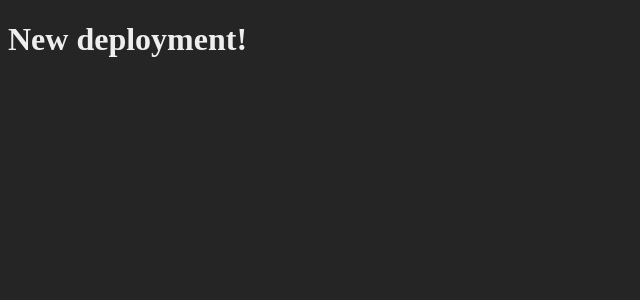
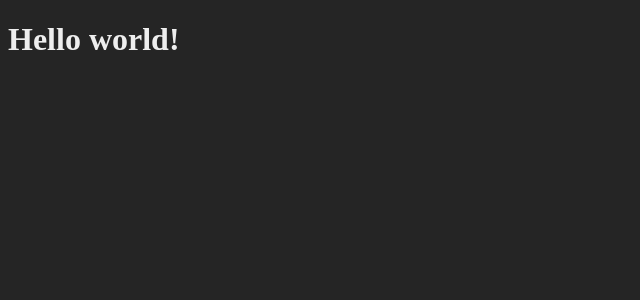
Before and after one commit to AvidDollars/angular-and-tailwind-ssr-demo, an Angular app: page / in a window 1280 px wide. Shown: the top 300 px of the page, without its empty margins (0-640 px from the left). Built offline with nearby package versions, Linux system fonts and the light colour scheme.

Commit message:
push changes in 'main' before deployment

```diff
--- a/src/app/app.component.html
+++ b/src/app/app.component.html
@@ -1 +1 @@
-<h1>New deployment!</h1>
+<h1>Hello world!</h1>
```
Also changed, not shown: 1 other file (tests, documents, lock files or other folders).
